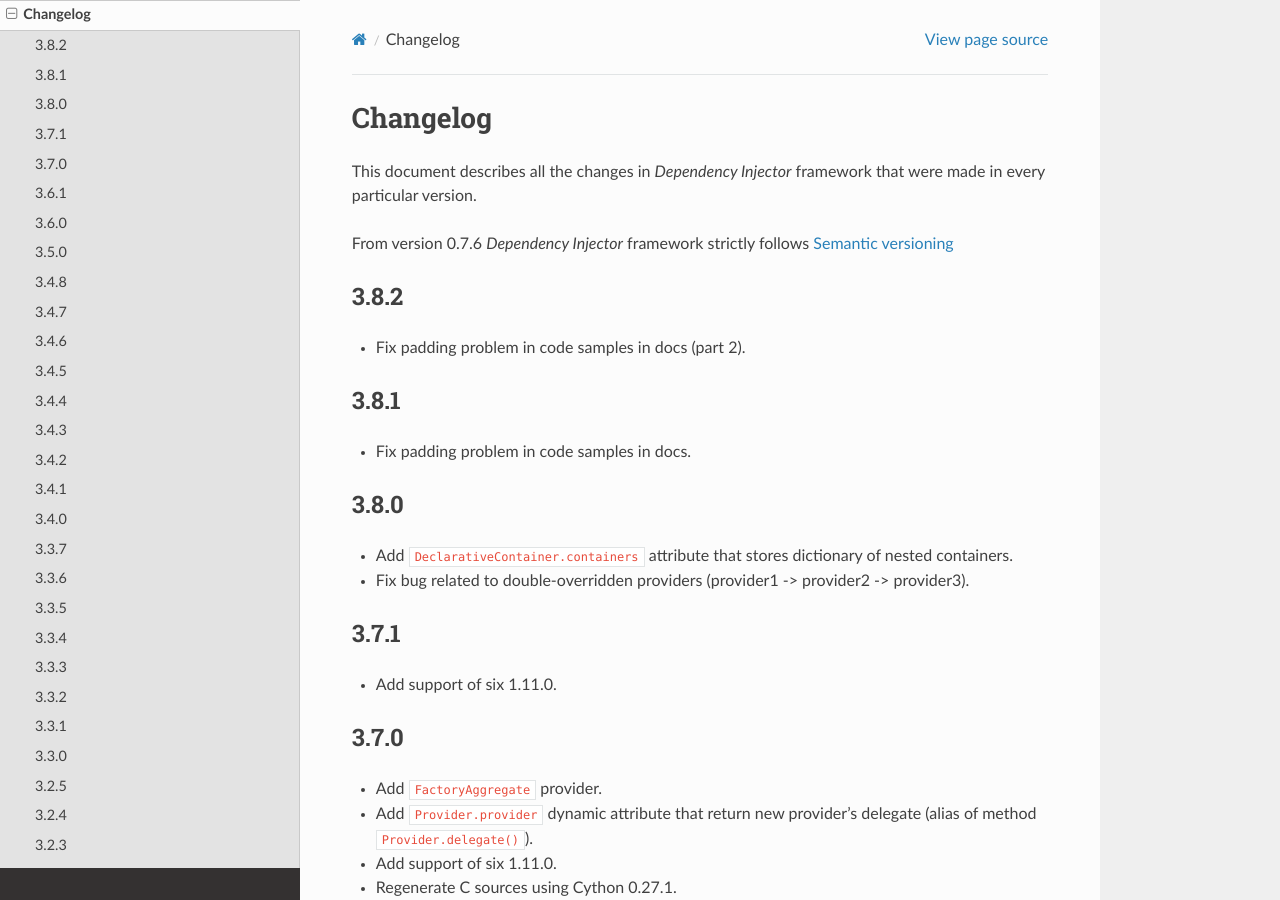
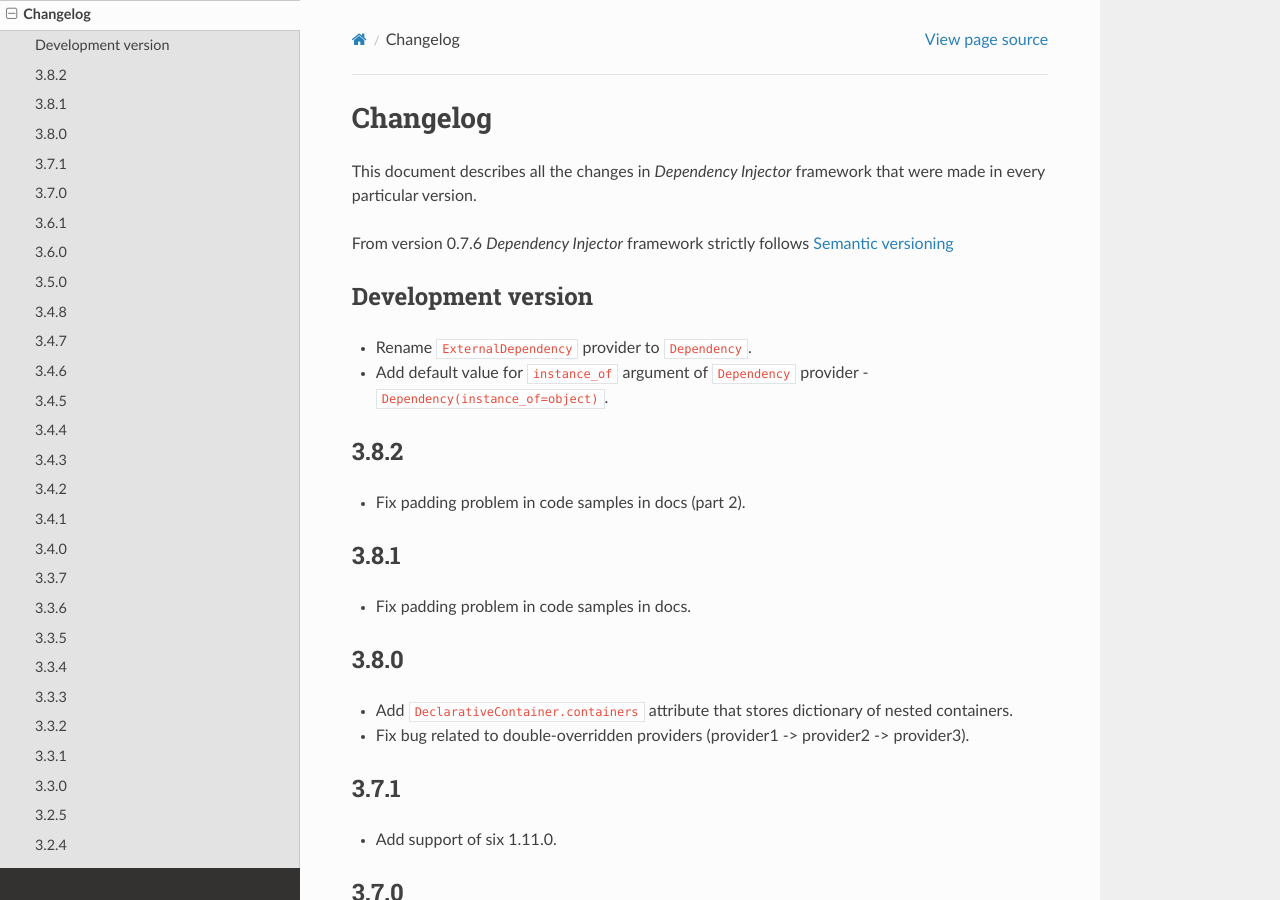
Before and after one commit to ets-labs/python-dependency-injector, a Sphinx documentation site: the page built from docs/main/changelog.rst, in a window 1280 px wide and 900 px high. Built offline with Sphinx 7.4.7 and the Read the Docs theme 2.0.0, drawn with Linux system fonts in a browser that asks for light colours.

Commit message:
Update changelog

```diff
--- a/docs/main/changelog.rst
+++ b/docs/main/changelog.rst
@@ -6,6 +6,13 @@ that were made in every particular version.
 
 From version 0.7.6 *Dependency Injector* framework strictly
 follows `Semantic versioning`_
+
+Development version
+-------------------
+- Rename ``ExternalDependency`` provider to ``Dependency``.
+- Add default value for ``instance_of`` argument of ``Dependency`` provider -
+  ``Dependency(instance_of=object)``.
+
 
 3.8.2
 -----
```
